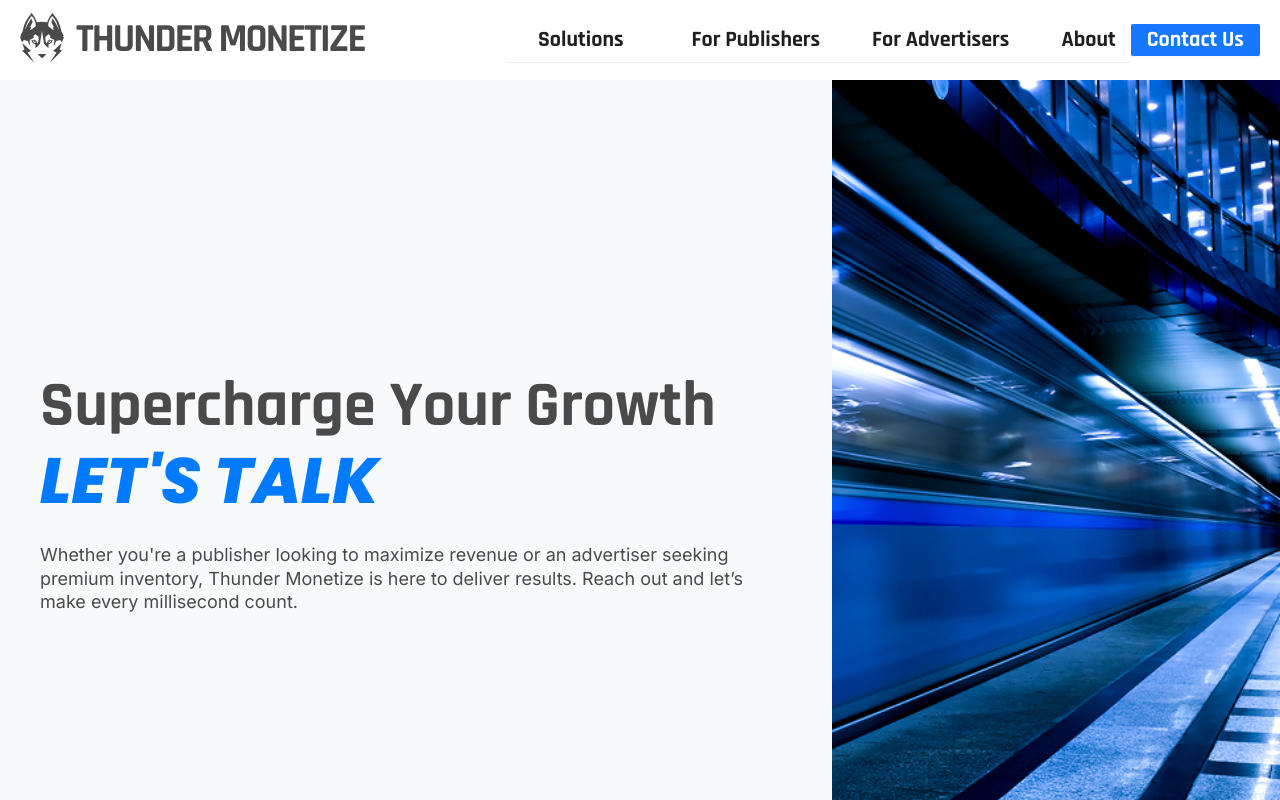
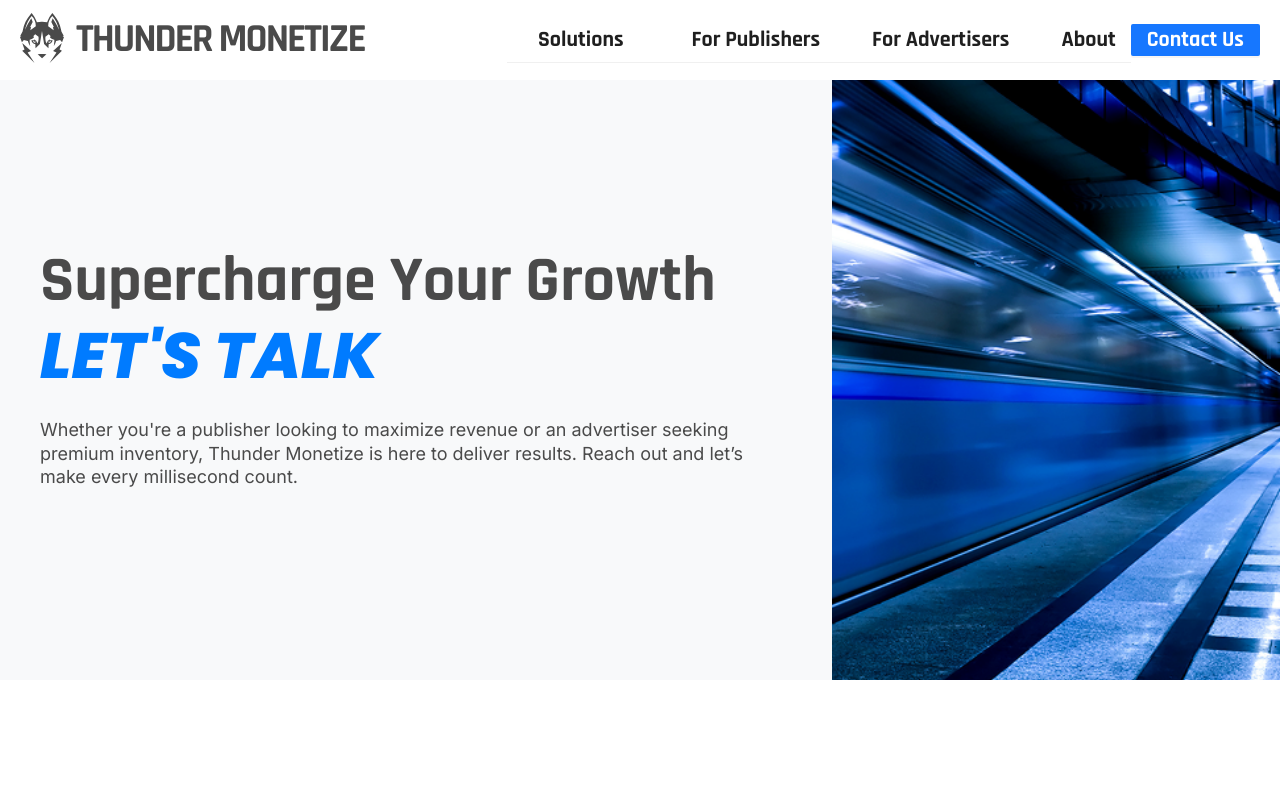
Before and after one commit to jwong65/vite-react-site, a React (Vite) app: page /contact in a window 1280 px wide. Shown: the top 800 px of the page. Built offline with nearby package versions, Linux system fonts and the light colour scheme.

Commit message:
Image in contact page is now reduced

```diff
--- a/src/pages/contact.css
+++ b/src/pages/contact.css
@@ -35,7 +35,7 @@
 
 .contact-background-image{
     width: 100%;
-    height: 850px;
+    height: 600px;
     object-fit: cover;
     object-position: right center;
     display: block;
```
